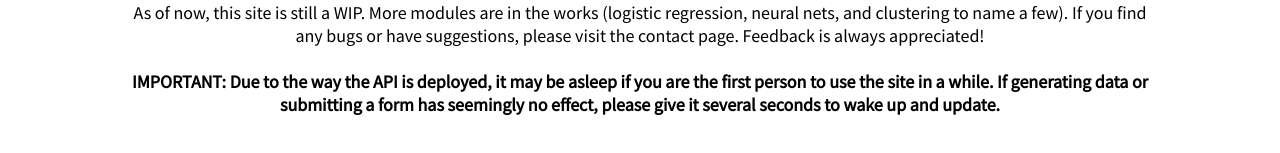
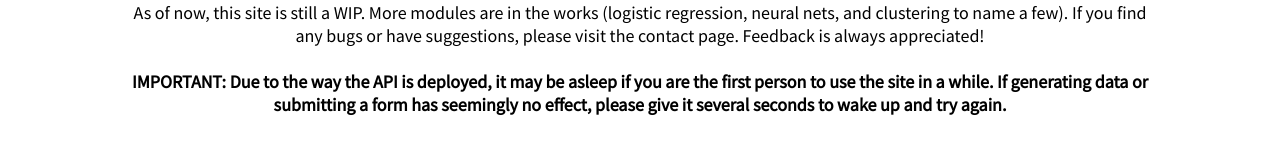
Before and after one commit to daviddzhang/basic-ml, a React (Create React App) app in the folder basic-ml-client/: page / in a window 1280 px wide. Shown: the part 457-610 px from the top of the page. Built offline with nearby package versions, Linux system fonts and the light colour scheme.

Commit message:
added message for api sleep

```diff
--- a/basic-ml-client/src/basic_pages/Home.js
+++ b/basic-ml-client/src/basic_pages/Home.js
@@ -35,7 +35,7 @@ function Home() {
           IMPORTANT: Due to the way the API is deployed, it may be asleep if you
           are the first person to use the site in a while. If generating data or
           submitting a form has seemingly no effect, please give it several
-          seconds to wake up and update.
+          seconds to wake up and try again.
         </b>
       </p>
     </PageLayout>
```
